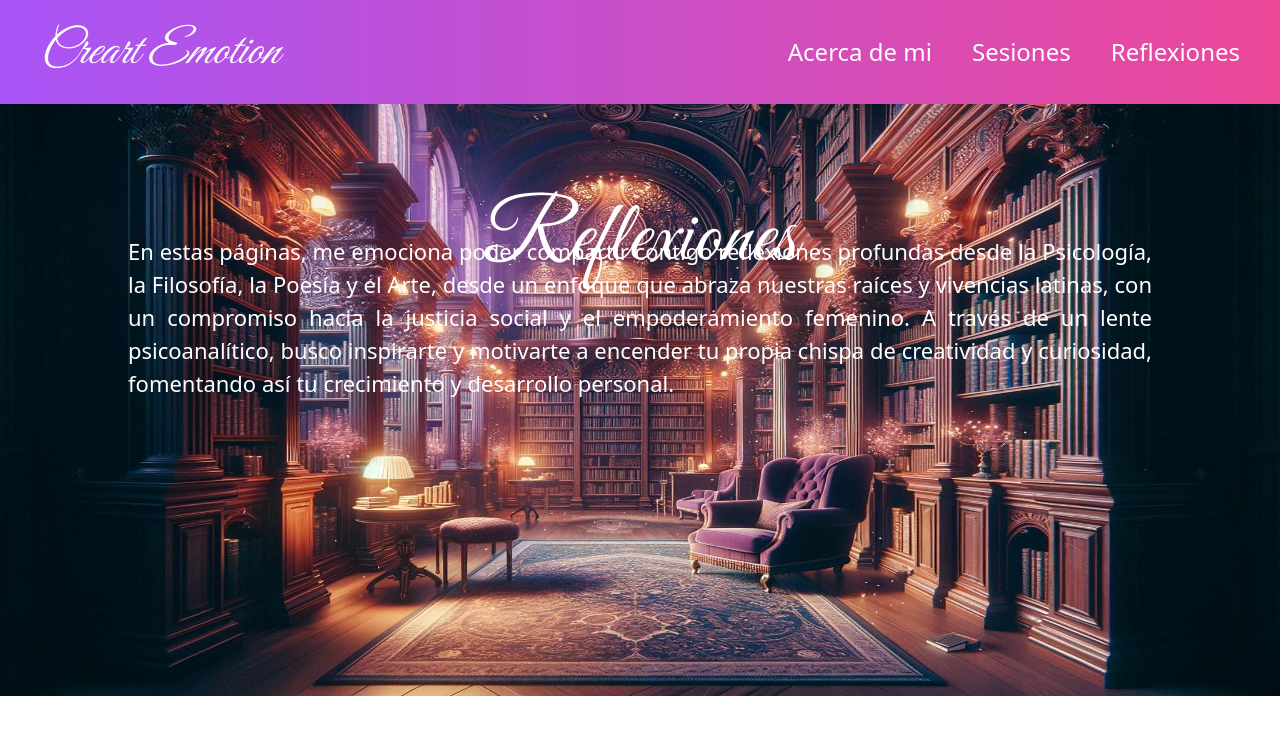
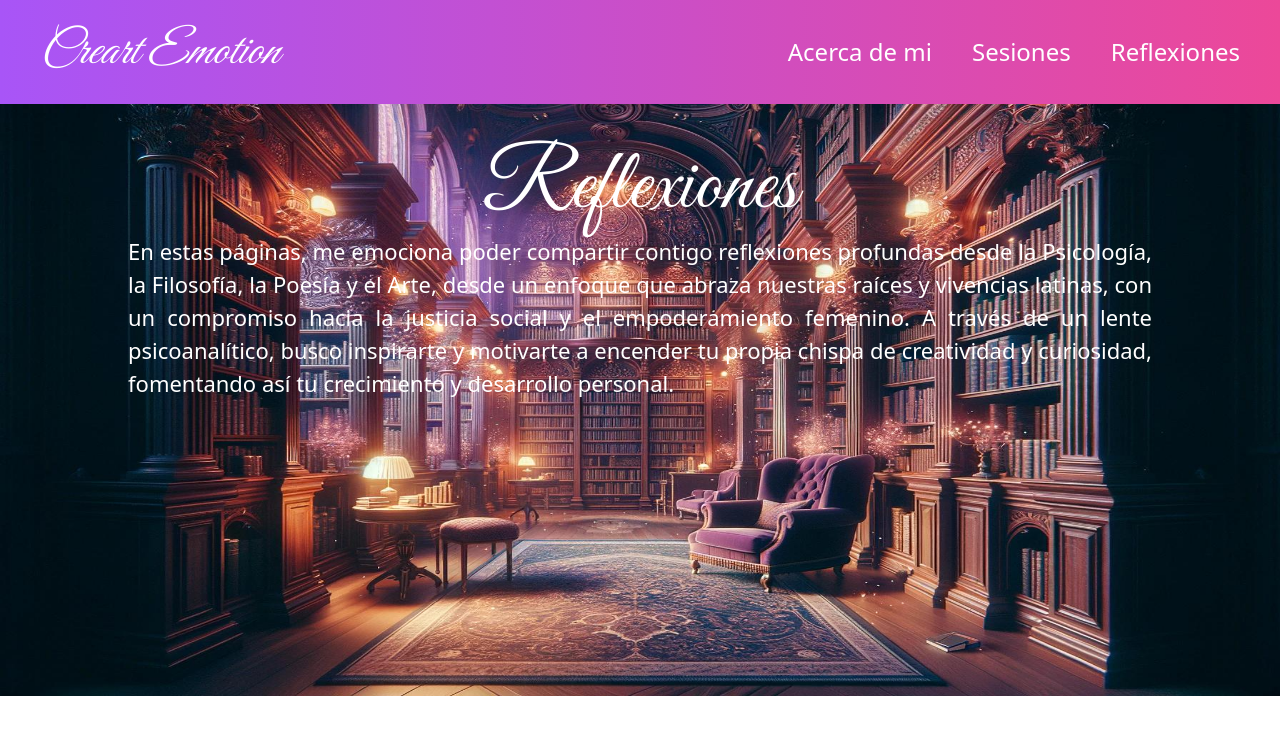
Before and after one commit to jdyepest/andre-app, a Vue app: page /reflexiones in a window 1280 px wide. Shown: the top 734 px of the page. Built offline with nearby package versions, Linux system fonts and the light colour scheme; a web font is replaced by a local one.

Commit message:
first complete version

```diff
--- a/src/Reflections.vue
+++ b/src/Reflections.vue
@@ -6,7 +6,7 @@
 
           <img src=".\assets\reflection.jpg" alt="Slide image" class="object-fill w-full h-full">
           <div class="absolute bottom-[75%] left-[10%] w-4/5 text-white">
-            <h2 class="text-base text-center text-[61px] md:text-[86px] font-vintage-coquete ">Reflexiones</h2>
+            <h2 class="text-center text-[61px] md:text-[86px] font-vintage-coquete ">Reflexiones</h2>
             </div>
             <div class="absolute bottom-[30%] md:bottom-[50%] left-[10%] w-4/5 text-white">
               <p class="mt-4 text-xs md:text-[22px] text-[16px] text-justify leading-normal">
--- a/src/Sessions.vue
+++ b/src/Sessions.vue
@@ -5,7 +5,7 @@
 
         <img src='./assets/sesiones.jpg' alt="Slide image" class="object-fill w-full h-full">
         <div class="absolute bottom-[55%] left-[8%] md:left-[10%] w-4/5 text-white">
-          <h1 class="text-base text-center text-[115px] md:text-[144px] font-vintage-coquete ">Terapia</h1>
+          <h1 class="text-center text-[80px] md:text-[144px] font-vintage-coquete ">Terapia</h1>
           </div>
     </div>
  <div class="md:h-[70vh] h-[80vh] w-full bg-purple-800">
```
